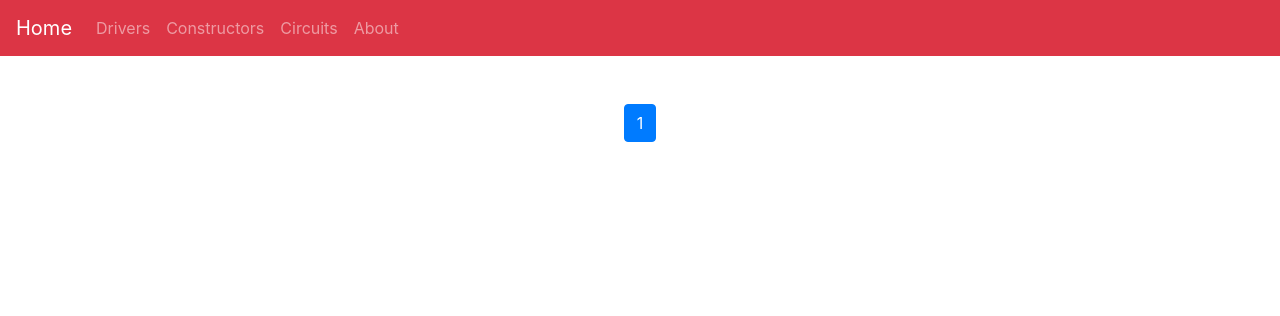
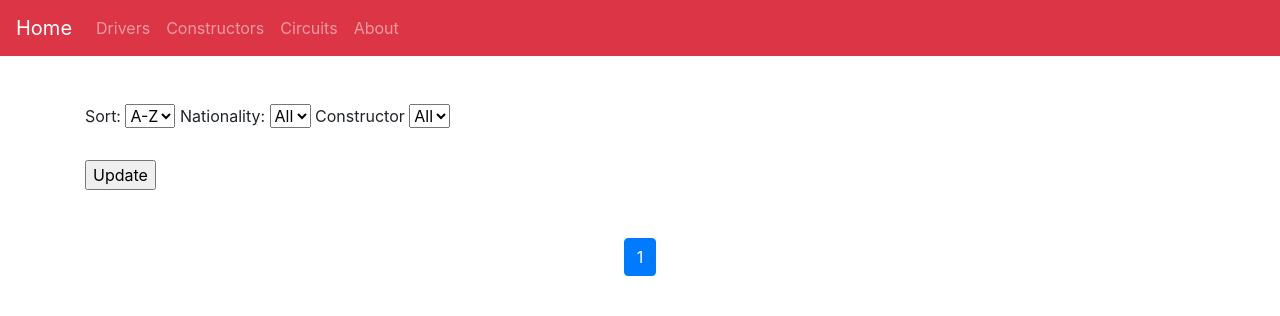
Before and after one commit to UT-SWLab/TeamE2, a Flask app: page /models_drivers in a window 1280 px wide. Shown: the top 316 px of the page. Run offline with Flask 2, Linux system fonts and the light colour scheme; data that the repository does not hold is empty; some libraries are stand-ins or nearby versions.

Commit message:
Finished model search and filters, need to fix resizing and add more filters

```diff
--- a/app.py
+++ b/app.py
@@ -5,13 +5,17 @@ from collections import defaultdict
 from datetime import datetime
 
 # 3rd party packages
-from flask import Flask, render_template, request
+from flask import Flask, render_template, request, session
 from flask_pymongo import pymongo
+from flask_session import Session
 
 app = Flask(__name__)
 dbUsername = 'formulaOne'
 dbPassword = '0WpPVH6LdcHiwdct'
 CONNECTION_STRING = "mongodb+srv://" + dbUsername + ":" + dbPassword + "@formulaonedb.bue6f.gcp.mongodb.net/<dbname>?retryWrites=true&w=majority"
+SESSION_TYPE = 'filesystem'
+app.config.from_object(__name__)
+Session(app)
 
 client = pymongo.MongoClient(CONNECTION_STRING)
 db = client.get_database('FormulaOneDB')
@@ -35,112 +39,271 @@ def about():
 def driver_model():
     page = request.args.get('page', 1, type=int)
     page = page - 1
-    driver_list = db.drivers.find()
-    drivers = []
-    for driver in driver_list:
-        if 'driverId' in driver.keys():
-            drivers.append(
-                {'driverId': driver['driverId'], 'driverRef': driver['driverRef'],
-                'surname': driver['surname'], 'forename': driver['forename'], 'nationality': driver['nationality']})
-            if 'constructor' not in driver:
-                con = list(db.results.find({'driverId': driver['driverId']}))
-                all_constructors = []
-                for c in con:
-                    constructorId = c['constructorId']
-                    constructorName = db.constructors.find_one({'constructorId': c['constructorId']})['name']
-                    constructor = {'id': constructorId, 'name': constructorName}
-                    if constructor not in all_constructors:
-                        all_constructors.append(constructor)
-                all_constructors.reverse() #newest to oldest
-                # print(all_constructors)
-                db.drivers.update_one({'_id': driver['_id']}, {'$set': {'constructor': all_constructors[0]}})
-                db.drivers.update_one({'_id': driver['_id']}, {'$set': {'all_constructors': all_constructors}})
-            else:
-                # TODO: Consider adding logging, print statements clutter up the terminal
-                # print('found constructor for driver: ' + str(driver['driverId']))
-                drivers[-1].update({'constructor': driver['constructor']})
-            drivers[-1].update({'link': 'drivers?id='+str(driver['driverId'])})
+    if 'current_dsort' not in session:
+        session['current_dsort'] = 'alpha'
+    if 'current_dnat' not in session:
+        session['current_dnat'] = 'all'
+    if 'current_dcon' not in session:
+        session['current_dcon'] = 'all'
+    if 'drivers' not in session:
+        print('finding drivers')
+        driver_list = db.drivers.find()
+        drivers = []
+        for driver in driver_list:
+            if 'driverId' in driver.keys():
+                drivers.append(
+                    {'driverId': driver['driverId'], 'driverRef': driver['driverRef'],
+                    'surname': driver['surname'], 'forename': driver['forename'], 'nationality': driver['nationality']})
+                if 'constructor' not in driver:
+                    con = list(db.results.find({'driverId': driver['driverId']}))
+                    all_constructors = []
+                    for c in con:
+                        constructorId = c['constructorId']
+                        constructorName = db.constructors.find_one({'constructorId': c['constructorId']})['name']
+                        constructor = {'id': constructorId, 'name': constructorName}
+                        if constructor not in all_constructors:
+                            all_constructors.append(constructor)
+                    all_constructors.reverse() #newest to oldest
+                    db.drivers.update_one({'_id': driver['_id']}, {'$set': {'constructor': all_constructors[0]}})
+                    db.drivers.update_one({'_id': driver['_id']}, {'$set': {'all_constructors': all_constructors}})
+                else:
+                    drivers[-1].update({'constructor': driver['constructor']})
+                drivers[-1].update({'link': 'drivers?id='+str(driver['driverId'])})
 
-            # Get image
-            driver_ref = driver['driverRef']
-            img_path = f'images/drivers/{driver_ref}.png'
-            print(img_path)
-            print(os.getcwd())
-            if not os.path.exists(f'./static/{img_path}'):
-                img_path = NO_IMG
-            drivers[-1].update({'imgpath': img_path})
+                # Get image
+                driver_ref = driver['driverRef']
+                img_path = f'images/drivers/{driver_ref}.png'
+                if not os.path.exists(f'./static/{img_path}'):
+                    img_path = NO_IMG
+                drivers[-1].update({'imgpath': img_path})
+        session['drivers'] = drivers
+        session['drivers'] = sorted(session['drivers'], key=lambda x: (x['surname'].lower(), x['forename'].lower()))
+        session['driver_nationalities'] = []
+        session['driver_constructors'] = []
+        for driver in session['drivers']:
+            if driver['nationality'] not in session['driver_nationalities']:
+                session['driver_nationalities'].append(driver['nationality'])
+            if driver['constructor']['name'] not in session['driver_constructors']:
+                session['driver_constructors'].append(driver['constructor']['name'])
+        session['driver_nationalities'] = sorted(session['driver_nationalities'], key=lambda x: x)
+        session['driver_constructors'] = sorted(session['driver_constructors'], key=lambda x: x)
+    if 'current_drivers' not in session:
+        session['current_drivers'] = session['drivers']
+    per_page = 20
+    pages = int(len(session['current_drivers']) / per_page)
+    drivers = session['current_drivers'][page * per_page: page * per_page + per_page]
+    return render_template('drivers-model.html', drivers=drivers, pages=pages, page=page,
+        nationalities=session['driver_nationalities'], constructors=session['driver_constructors'],
+        dsort=session['current_dsort'], dnat=session['current_dnat'], dcon=session['current_dcon'])
 
+
+@app.route('/update_models_drivers')
+def update_models_drivers():
+    page = 0
     per_page = 20
-    pages = int(len(drivers) / per_page)
-    drivers = drivers[page * per_page: page * per_page + per_page]
-    return render_template('drivers-model.html', drivers=drivers, pages=pages, page=page)
+
+    session['current_dsort'] = request.args['sort']
+    session['current_dnat'] = request.args['nationality']
+    session['current_dcon'] = request.args['constructor'].replace('_', ' ')
+
+    #filter by nationality and constructor
+
+    if request.args['nationality'] == 'all' and request.args['constructor'] == 'all':
+        session['current_drivers'] = session['drivers']
+    elif request.args['nationality'] == 'all' and request.args['constructor'] != 'all':
+        session['current_drivers'] = []
+        for driver in session['drivers']:
+            con = driver['constructor']['name']
+            if con.replace(' ', '_') == request.args['constructor']:
+                session['current_drivers'].append(driver)
+    elif request.args['nationality'] != 'all' and request.args['constructor'] == 'all':
+        session['current_drivers'] = []
+        for driver in session['drivers']:
+            if driver['nationality'] == request.args['nationality']:
+                session['current_drivers'].append(driver)
+    else:
+        session['current_drivers'] = []
+        for driver in session['drivers']:
+            con = driver['constructor']['name']
+            if driver['nationality'] == request.args['nationality'] and con.replace(' ', '_') == request.args['constructor']:
+                session['current_drivers'].append(driver)
+
+    #sorts
+    sort = request.args['sort']
+    if sort == 'alpha':
+        session['current_drivers'] = sorted(session['current_drivers'], key=lambda x: (x['surname'].lower(), x['forename'].lower()))
+    elif sort == 'alphaR':
+        session['current_drivers'] = sorted(session['current_drivers'], key=lambda x: (x['surname'].lower(), x['forename'].lower()), reverse=True)
+
+    print(session['drivers'])
+    drivers = session['current_drivers'][page * per_page: page * per_page + per_page]
+    pages = int(len(session['current_drivers']) / per_page)
+    return render_template('drivers-model.html', drivers=drivers, pages=pages, page=page,
+        nationalities=session['driver_nationalities'], constructors=session['driver_constructors'],
+        dsort=session['current_dsort'], dnat=session['current_dnat'], dcon=session['current_dcon'])
 
 
 @app.route('/models_constructors')
 def constructor_model():
     page = request.args.get('page', 1, type=int)
     page = page - 1
-    constructor_list = db.constructors.find()
-    constructors = []
-    topDriver = "N/A"
-    for constructor in constructor_list:
-        if 'constructorId' in constructor.keys():
-            constructors.append(
-                {'constructorId': constructor['constructorId'], 'constructorRef': constructor['constructorRef'],
-                'name': constructor['name'], 'nationality': constructor['nationality']})
-            if 'topDriverName' in constructor.keys():
-                constructors[-1].update({'top_driver': constructor['topDriverName']})
-            else:
-                constructors[-1].update({'top_driver': 'N/A'})
-            constructors[-1].update({'link': 'constructors?id='+str(constructor['constructorId'])})
+    if 'current_consort' not in session:
+        session['current_consort'] = 'alpha'
+    if 'current_connat' not in session:
+        session['current_connat'] = 'all'
 
-            # Get image
-            constructor_ref = constructor['constructorRef']
-            img_path = f'images/constructors/{constructor_ref}.png'
-            if not os.path.exists(f'./static/{img_path}'):
-                img_path = NO_IMG
-            constructors[-1].update({'imgpath': img_path})
+    if 'constructors' not in session:
+        constructor_list = db.constructors.find()
+        constructors = []
+        for constructor in constructor_list:
+            if 'constructorId' in constructor.keys():
+                constructors.append(
+                    {'constructorId': constructor['constructorId'], 'constructorRef': constructor['constructorRef'],
+                    'name': constructor['name'], 'nationality': constructor['nationality']})
+                if 'topDriverName' in constructor.keys():
+                    constructors[-1].update({'top_driver': constructor['topDriverName']})
+                else:
+                    constructors[-1].update({'top_driver': 'N/A'})
+                constructors[-1].update({'link': 'constructors?id='+str(constructor['constructorId'])})
+
+                # Get image
+                constructor_ref = constructor['constructorRef']
+                img_path = f'images/constructors/{constructor_ref}.png'
+                if not os.path.exists(f'./static/{img_path}'):
+                    img_path = NO_IMG
+                constructors[-1].update({'imgpath': img_path})
+        session['constructors'] = constructors
+        session['constructors'] = sorted(session['constructors'], key=lambda x: x['name'])
+        session['constructor_nationalities'] = []
+        for constructor in session['constructors']:
+            if constructor['nationality'] not in session['constructor_nationalities']:
+                session['constructor_nationalities'].append(constructor['nationality'])
+        session['constructor_nationalities'] = sorted(session['constructor_nationalities'], key=lambda x: x)
+    if 'current_constructors' not in session:
+        session['current_constructors'] = session['constructors']
     per_page = 20
-    pages = int(len(constructors)/per_page)
-    constructors = constructors[page*per_page: page*per_page+per_page]
-    return render_template('constructors-model.html', constructors=constructors, pages=pages, page=page)
+    pages = int(len(session['current_constructors'])/per_page)
+    constructors = session['current_constructors'][page*per_page: page*per_page+per_page]
+    return render_template('constructors-model.html', constructors=constructors, pages=pages, page=page,
+        nationalities=session['constructor_nationalities'], consort=session['current_consort'],
+        connat=session['current_connat'])
+
+
+@app.route('/update_models_constructors')
+def update_models_constructors():
+    page = 0
+    per_page = 20
+    session['current_consort'] = request.args['sort']
+    session['current_connat'] = request.args['nationality'].replace('_', ' ')
+
+    #filter by nationality
+    if request.args['nationality'] == 'all':
+        session['current_constructors'] = session['constructors']
+    else:
+        session['current_constructors'] = []
+        for constructor in session['constructors']:
+            nat = constructor['nationality']
+            if nat.replace(' ', '_') == request.args['nationality']:
+                session['current_constructors'].append(constructor)
+
+    #sorts
+    sort = request.args['sort']
+    if sort == 'alpha':
+        session['current_constructors'] = sorted(session['current_constructors'], key=lambda x: x['name'])
+    elif sort == 'alphaR':
+        session['current_constructors'] = sorted(session['current_constructors'], key=lambda x: x['name'], reverse=True)
+
+    constructors = session['current_constructors'][page * per_page: page * per_page + per_page]
+    pages = int(len(session['current_constructors']) / per_page)
+
+    return render_template('constructors-model.html', constructors=constructors, pages=pages, page=page,
+        nationalities=session['constructor_nationalities'], consort=session['current_consort'],
+        connat=session['current_connat'])
 
 
 @app.route('/models_circuits')
 def circuit_model():
     page = request.args.get('page', 1, type=int)
     page = page - 1
-    circuit_list = db.circuits.find()
-    circuits = []
-    for circuit in circuit_list:
-        if 'circuitId' in circuit.keys():
-            circuits.append(
-                {'circuitId': circuit['circuitId'], 'circuitRef': circuit['circuitRef'],
-                'name': circuit['name'], 'location': circuit['location'], 'country': circuit['country']})
-            if 'most_recent_race' not in circuit.keys():
-                mrr = db.races.find({'circuitId': circuit['circuitId']}).sort([('date', -1)])
-                mrr = list(mrr)
-                if len(mrr) > 0:
-                    mrr = mrr[0]
-                    print(mrr['name'] + ' ' + mrr['date'])
-                    db.circuits.update_one({'_id': circuit['_id']}, {'$set': {'most_recent_race': mrr['name'] + ' ' + mrr['date']}})
+    if 'current_csort' not in session:
+        session['current_csort'] = 'alpha'
+    if 'current_ccountry' not in session:
+        session['current_ccountry'] = 'all'
+
+    if 'circuits' not in session:
+        circuit_list = db.circuits.find()
+        circuits = []
+        for circuit in circuit_list:
+            if 'circuitId' in circuit.keys():
+                circuits.append(
+                    {'circuitId': circuit['circuitId'], 'circuitRef': circuit['circuitRef'],
+                    'name': circuit['name'], 'location': circuit['location'], 'country': circuit['country']})
+                if 'most_recent_race' not in circuit.keys():
+                    mrr = db.races.find({'circuitId': circuit['circuitId']}).sort([('date', -1)])
+                    mrr = list(mrr)
+                    if len(mrr) > 0:
+                        mrr = mrr[0]
+                        print(mrr['name'] + ' ' + mrr['date'])
+                        db.circuits.update_one({'_id': circuit['_id']}, {'$set': {'most_recent_race': mrr['name'] + ' ' + mrr['date']}})
+                    else:
+                        db.circuits.update_one({'_id': circuit['_id']}, {'$set': {'most_recent_race': 'N/A'}})
                 else:
-                    db.circuits.update_one({'_id': circuit['_id']}, {'$set': {'most_recent_race': 'N/A'}})
-            else:
-                print('found most recent race for circuit: ' + str(circuit['circuitId']))
-                circuits[-1].update({'most_recent_race': circuit['most_recent_race']})
-            circuits[-1].update({'link': 'circuits?id='+str(circuit['circuitId'])})
+                    print('found most recent race for circuit: ' + str(circuit['circuitId']))
+                    circuits[-1].update({'most_recent_race': circuit['most_recent_race']})
+                circuits[-1].update({'link': 'circuits?id='+str(circuit['circuitId'])})
 
-            # Get image
-            circuit_ref = circuit['circuitRef']
-            img_path = f'images/circuits/{circuit_ref}.png'
-            if not os.path.exists(f'./static/{img_path}'):
-                img_path = NO_IMG
-            circuits[-1].update({'imgpath': img_path})
+                # Get image
+                circuit_ref = circuit['circuitRef']
+                img_path = f'images/circuits/{circuit_ref}.png'
+                if not os.path.exists(f'./static/{img_path}'):
+                    img_path = NO_IMG
+                circuits[-1].update({'imgpath': img_path})
+        session['circuits'] = circuits
+        session['circuits'] = sorted(session['circuits'], key=lambda x: x['name'])
+        session['circuit_countries'] = []
+        for circuit in session['circuits']:
+            if circuit['country'] not in session['circuit_countries']:
+                session['circuit_countries'].append(circuit['country'])
+        session['circuit_countries'] = sorted(session['circuit_countries'], key=lambda x: x)
+    if 'current_circuits' not in session:
+        session['current_circuits'] = session['circuits']
     per_page = 20
-    pages = int(len(circuits) / per_page)
-    circuits = circuits[page * per_page: page * per_page + per_page]
-    return render_template('circuits-model.html', circuits=circuits, pages=pages, page=page)
+    pages = int(len(session['current_circuits']) / per_page)
+    circuits = session['current_circuits'][page * per_page: page * per_page + per_page]
+    return render_template('circuits-model.html', circuits=circuits, pages=pages, page=page,
+        countries=session['circuit_countries'], csort=session['current_csort'], ccountry = session['current_ccountry'])
+
+
+@app.route('/update_models_circuits')
+def update_models_circuits():
+    page = 0
+    per_page = 20
+
+    session['current_csort'] = request.args['sort']
+    session['current_ccountry'] = request.args['country'].replace('_', ' ')
+
+    #filter by country
+    if request.args['country'] == 'all':
+        session['current_circuits'] = session['circuits']
+    else:
+        session['current_circuits'] = []
+        for circuit in session['circuits']:
+            country = circuit['country']
+            if country.replace(' ', '_') == request.args['country']:
+                session['current_circuits'].append(circuit)
+
+    #sorts
+    sort = request.args['sort']
+    if sort == 'alpha':
+        session['current_circuits'] = sorted(session['current_circuits'], key=lambda x: x['name'])
+    elif sort == 'alphaR':
+        session['current_circuits'] = sorted(session['current_circuits'], key=lambda x: x['name'], reverse=True)
+
+    circuits = session['current_circuits'][page * per_page: page * per_page + per_page]
+    pages = int(len(session['current_circuits']) / per_page)
+
+    return render_template('circuits-model.html', circuits=circuits, pages=pages, page=page,
+        countries=session['circuit_countries'], csort=session['current_csort'], ccountry = session['current_ccountry'])
 
 
 @app.route('/drivers')
@@ -318,4 +481,5 @@ def home():
 
 
 if __name__ == '__main__':
+    app.secret_key = os.urandom(24)
     app.run(debug=True)
--- a/templates/drivers-model.html
+++ b/templates/drivers-model.html
@@ -18,27 +18,73 @@
         - allows for searching, sorting, and filtering
 -->
 <div class="container my-5">
+  <form action="{{url_for('update_models_drivers')}}">
+    <label for="sort">Sort:</label>
+    <select name="sort" id="sort">
+      {% if dsort == 'alpha' %}
+        <option value="alpha" selected>A-Z</option>
+        <option value="alphaR">Z-A</option>
+      {% else %}
+        <option value="alpha">A-Z</option>
+        <option value="alphaR" selected>Z-A</option>
+      {% endif %}
+    </select>
+    <label for="nationality">Nationality:</label>
+    <select name='nationality'>
+      {% if dnat == 'all' %}
+        <option value="all" selected>All</option>
+      {% else %}
+        <option value="all">All</option>
+      {% endif %}
+      {% for nationality in nationalities %}
+        {% if nationality == dnat %}
+         <option value={{nationality}} selected>{{nationality}}</option>
+        {% else %}
+          <option value={{nationality}}>{{nationality}}</option>
+        {% endif %}
+      {% endfor %}
+    </select>
+    <label for="constructor">Constructor</label>
+    <select name='constructor'>
+      {% if dcon == 'all' %}
+        <option value="all" selected>All</option>
+      {% else %}
+        <option value="all">All</option>
+      {% endif %}
+      {% for constructor in constructors %}
+        {% if constructor == dcon %}
+          <option value={{constructor.replace(' ', '_')}} selected>{{constructor}}</option>
+        {% else %}
+          <option value={{constructor.replace(' ', '_')}}>{{constructor}}</option>
+        {% endif %}
+      {% endfor %}
+    </select>
+    <br><br>
+    <input type="submit" value="Update">
+  </form>
+</div>
+<div class="container my-5">
   {% if drivers %}
   {% set index = 0 %}
   {% for i in range((drivers|length)|int) %}
   <div class="row justify-content-center">
     <div class="cards">
-      {% for j in range(4) %}
-        {% if drivers|length > 4*i+j %}
-          {% set imgurl = url_for('static', filename=drivers[4*i+j]['imgpath']) %}
+      {% for j in range(3) %}
+        {% if drivers|length > 3*i+j %}
+          {% set imgurl = url_for('static', filename=drivers[3*i+j]['imgpath']) %}
           <!--Card template from https://codepen.io/veronicadev/pen/WJyOwG-->
           <article class="card">
           <div class="card__img" style="background-image: url({{imgurl}})"></div>
-          <a href={{drivers[4*i+j]['link']}} class="card_link">
+          <a href={{drivers[3*i+j]['link']}} class="card_link">
             <div class="card__img--hover" style="background-image: url({{imgurl}})"></div>
           </a>
           <div class="card__info">
             <span class="card__category"> Driver</span>
-            <h4 class="card__title">{{drivers[4*i+j]['forename']}} {{drivers[4*i+j]['surname']}}</h3>
+            <h4 class="card__title">{{drivers[3*i+j]['forename']}} {{drivers[3*i+j]['surname']}}</h3>
             <span class="card__category">Nationality</span>
-            <h6 class="card__title">{{drivers[4*i+j]['nationality']}}</h6>
+            <h6 class="card__title">{{drivers[3*i+j]['nationality']}}</h6>
             <span class="card__category">Constructor</span>
-            <h6 class="card__title">{{drivers[4*i+j]['constructor']['name']}}</h6>
+            <h6 class="card__title">{{drivers[3*i+j]['constructor']['name']}}</h6>
           </div>
           </article>
         {% endif %}
```
Also changed, not shown: templates/circuits-model.html (+38 -7 lines), templates/constructors-model.html (+38 -7 lines).
